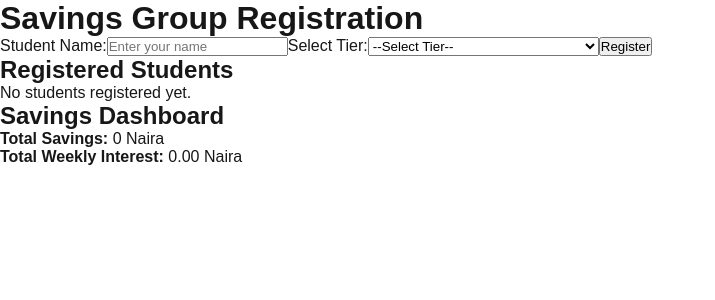
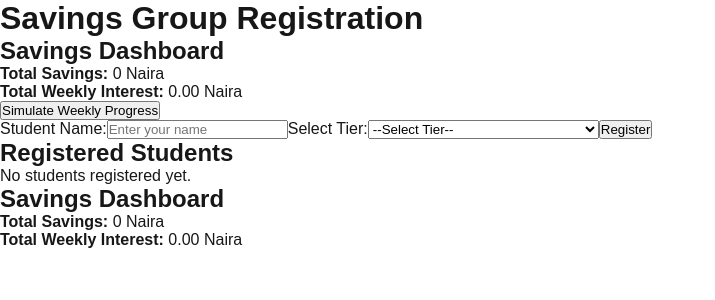
Before and after one commit to Prud3266/savings-group, a Next.js app: page / in a window 1280 px wide. Shown: the top 300 px of the page, without its empty margins (0-715 px from the left). Built offline with nearby package versions, Linux system fonts and the light colour scheme.

Commit message:
additional feature (Simualating Weekly Progress)

```diff
--- a/src/app/page.js
+++ b/src/app/page.js
@@ -1,6 +1,8 @@
 'use client';
 
 import { useState } from 'react';
+import styles from './page.module.css';
+
 
 export default function Home() {
   const [students, setStudents] = useState([]);
@@ -11,6 +13,18 @@ export default function Home() {
     10000: 0.05,
     20000: 0.10,
     30000: 0.20,
+  };
+
+  const simulateWeeklyProgress = () => {
+    const updatedStudents = students.map((student) => {
+      const newTotalWithdrawal =
+        parseFloat(student.totalWithdrawal) + parseFloat(student.weeklyInterest);
+      return {
+        ...student,
+        totalWithdrawal: newTotalWithdrawal.toFixed(2),
+      };
+    });
+    setStudents(updatedStudents);
   };
 
   const handleWithdraw = (index) => {
@@ -57,6 +71,12 @@ export default function Home() {
   return (
     <div>
       <h1>Savings Group Registration</h1>
+      <div className={styles.dashboard}>
+        <h2>Savings Dashboard</h2>
+        <p><strong>Total Savings:</strong> {totalSavings} Naira</p>
+        <p><strong>Total Weekly Interest:</strong> {totalInterest.toFixed(2)} Naira</p>
+        <button onClick={simulateWeeklyProgress}>Simulate Weekly Progress</button>
+      </div>
       <form onSubmit={handleSubmit}>
         <label htmlFor="name">Student Name:</label>
         <input
@@ -93,6 +113,8 @@ export default function Home() {
             {students.map((student, index) => (
               <li key={index}>
                 <strong>{student.name}</strong> - Tier: {student.tier} Naira, Weekly Interest: {student.weeklyInterest} Naira, Total Withdrawal: {student.totalWithdrawal} Naira
+                <button onClick={() => handleWithdraw(index)}>Withdraw</button>
+
               </li>
             ))}
           </ul>
```
